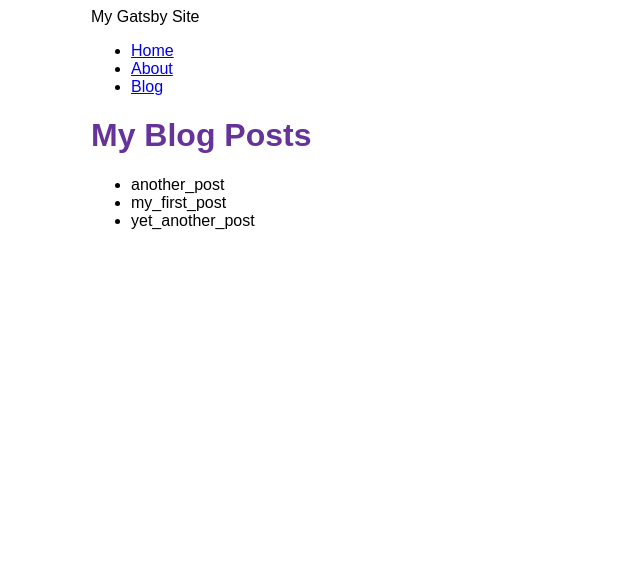
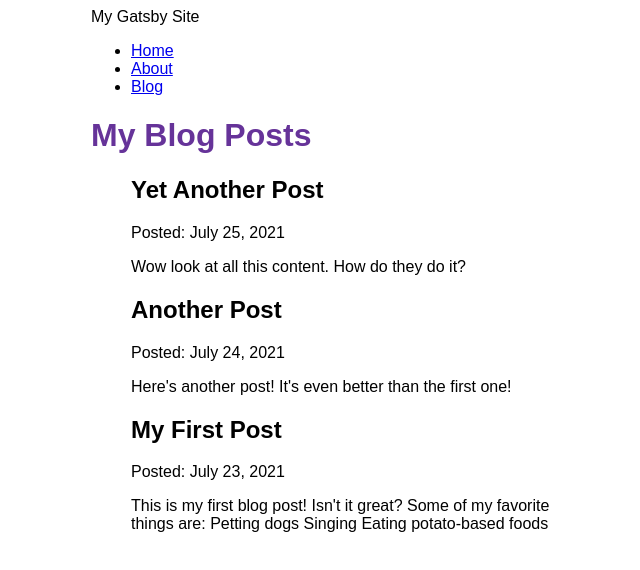
Before and after one commit to angchen0325/my-first-gatsby-site, a Gatsby site: page /blog in a window 1280 px wide. Shown: the whole page, without its empty margins (299-939 px from the left). Built offline with nearby package versions, Linux system fonts and the light colour scheme; Gatsby itself is replaced by a stand-in of ours.

Commit message:
Update blog.js

```diff
--- a/src/pages/blog.js
+++ b/src/pages/blog.js
@@ -8,10 +8,13 @@ const BlogPage = ({ data}) => {
     <Layout pageTitle="My Blog Posts">
       <ul>
         {
-          data.allFile.nodes.map(
-            node => (
-            <li key={node.name}>{node.name}</li>
-        ))
+          data.allMdx.nodes.map((node) => (
+            <article key={node.id}>
+              <h2>{node.frontmatter.title}</h2>
+              <p>Posted: {node.frontmatter.date}</p>
+              <p>{node.excerpt}</p>
+            </article>
+          ))
         }
       </ul>
     </Layout>
@@ -20,9 +23,14 @@ const BlogPage = ({ data}) => {
 
 export const pageQuery = graphql`
   query {
-    allFile {
+    allMdx(sort: {frontmatter: {date: DESC}}) {
       nodes {
-        name
+        frontmatter {
+          title
+          date(formatString: "MMMM D, YYYY")
+        }
+        id
+        excerpt
       }
     }
   }
```
